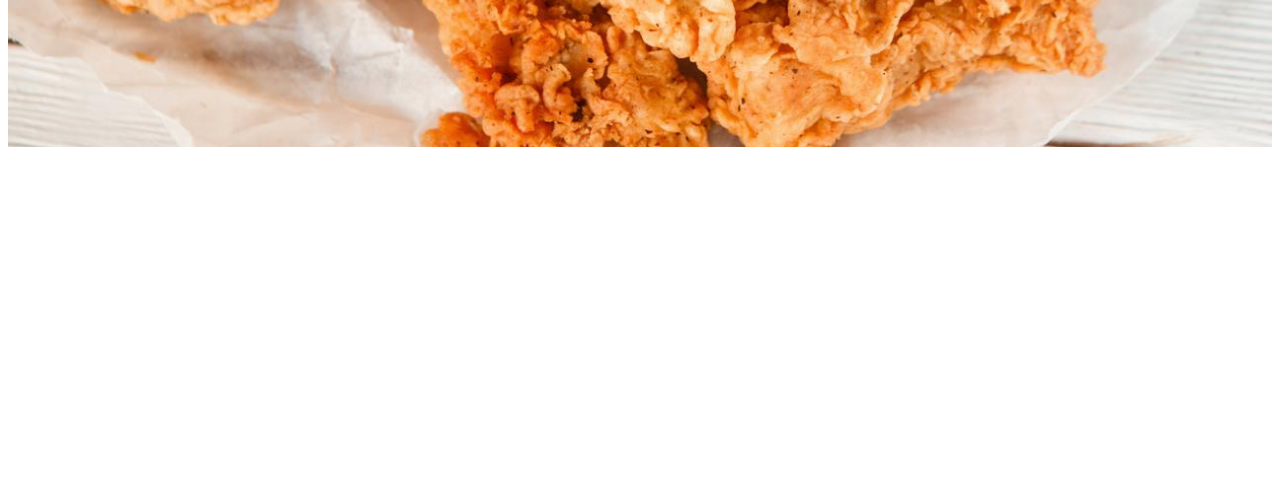
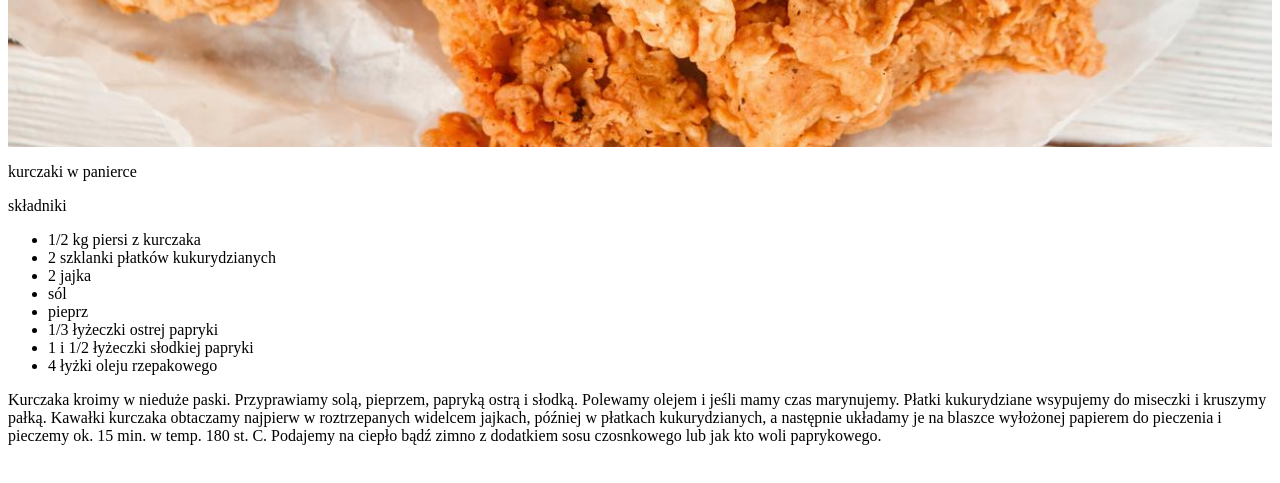
Before and after one commit to Dawid-Kowalski/przekaski, a website: page index.html in a window 1280 px wide. Shown: the part 261-744 px from the top of the page. Drawn offline with nearby package versions, Linux system fonts and the light colour scheme.

Commit message:
Add first recipt text

```diff
--- a/index.html
+++ b/index.html
@@ -23,7 +23,12 @@
 		</script>
 
 		<script id="recipt-template" type="x-tmpl-mustache">
-			<p id="{{id}}" hidden>{{title}}</p>
+			<div id="{{id}}" hidden>
+				<p>{{title}}</p>
+				<p>składniki</p>
+				<ul>{{#components}}<li>{{.}}</li>{{/components}}</ul>
+				<p>{{discription}}</p>
+			</div>
 		</script>
 
 	<script type="text/javascript" src="vendor/flickity.pkgd.min.js"></script>
--- a/js/script.js
+++ b/js/script.js
@@ -37,7 +37,18 @@
 					[
 						{
 							id: 0,
-							title: 'kurczaki w panierce'
+							title: 'kurczaki w panierce',
+							components: [
+											'1/2 kg piersi z kurczaka',
+											'2 szklanki płatków kukurydzianych',
+											'2 jajka',
+											'sól',
+											'pieprz',
+											'1/3 łyżeczki ostrej papryki',
+											'1 i 1/2 łyżeczki słodkiej papryki',
+											'4 łyżki oleju rzepakowego'
+										],
+							discription: 'Kurczaka kroimy w nieduże paski. Przyprawiamy solą, pieprzem, papryką ostrą i słodką. Polewamy olejem i jeśli mamy czas marynujemy. Płatki kukurydziane wsypujemy do miseczki i kruszymy pałką. Kawałki kurczaka obtaczamy najpierw w roztrzepanych widelcem jajkach, później w płatkach kukurydzianych, a następnie układamy je na blaszce wyłożonej papierem do pieczenia i pieczemy ok. 15 min. w temp. 180 st. C. Podajemy na ciepło bądź zimno z dodatkiem sosu czosnkowego lub jak kto woli paprykowego.'
 						},
 						{
 							id: 1,
@@ -67,8 +78,6 @@
 		recipt.insertAdjacentHTML('beforeend', generatedRecipt);
 	}
 
-
-
 })();
 
 const carousel = document.querySelector('.carousel');
@@ -85,6 +94,8 @@ for(let i=0; i<5; i++){
 	recipes.push(recipe);
 }
 
+recipes[0].hidden = false;
+
 flkty.on('change', function(index){
 	for(let i=0; i<recipes.length; i++){
 			recipes[i].hidden = true;
```
